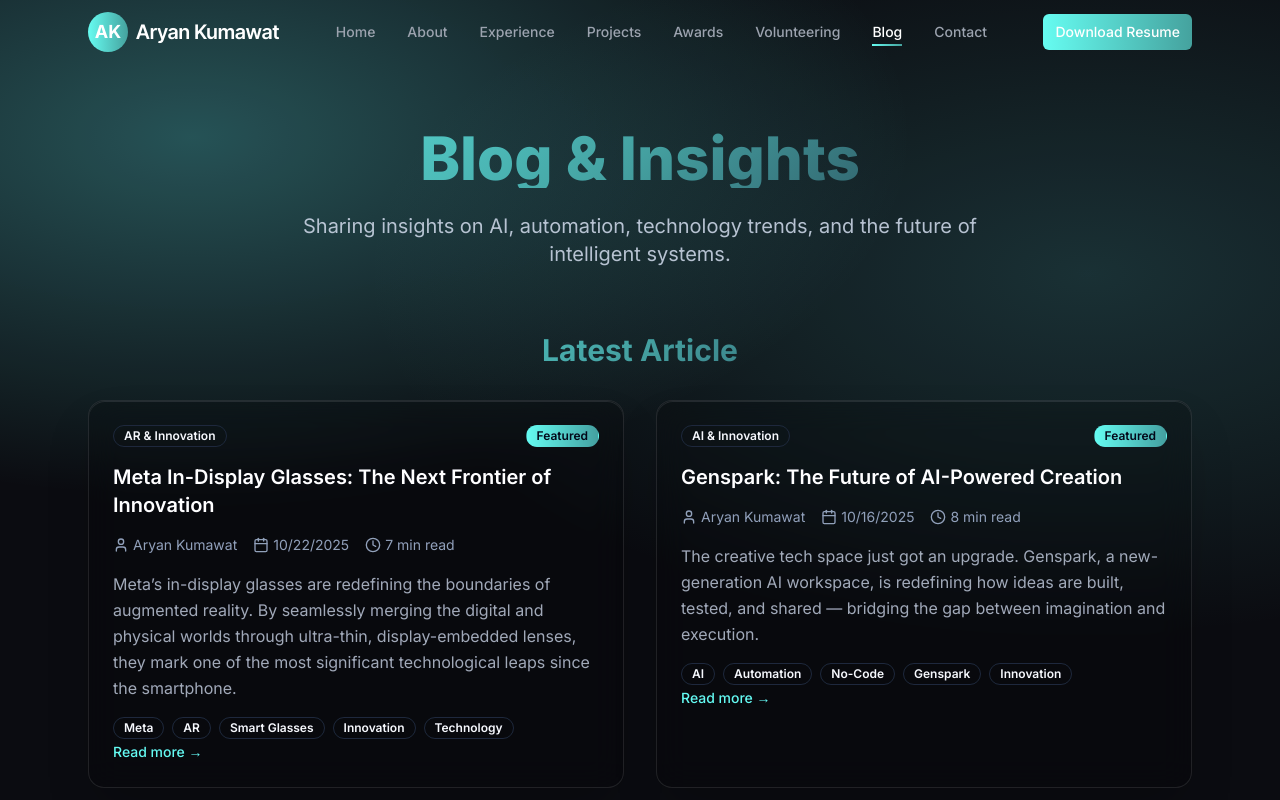
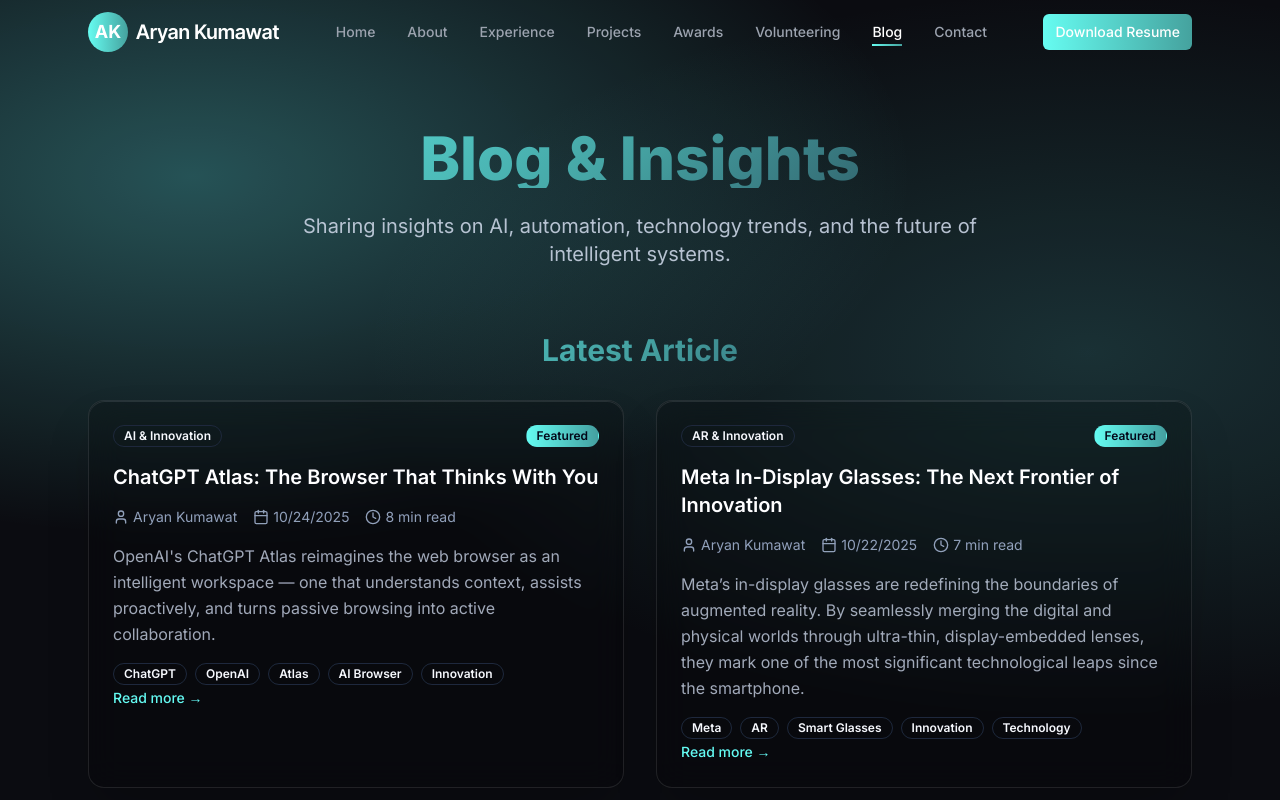
Before and after one commit to aryankumawat/Portfolio, a Next.js app: page /blog in a window 1280 px wide. Shown: the top 800 px of the page. Built offline with nearby package versions, Linux system fonts and the light colour scheme.

Commit message:
Add ChatGPT Atlas blog post: The Browser That Thinks With You

```diff
--- a/src/app/blog/[slug]/page.tsx
+++ b/src/app/blog/[slug]/page.tsx
@@ -11,6 +11,73 @@
 
 // Blog post data - in a real app, this would come from a CMS or API
 const blogPosts = [
+  {
+    id: "chatgpt-atlas-browser-ai-future",
+    title: "ChatGPT Atlas: The Browser That Thinks With You",
+    excerpt: "OpenAI's ChatGPT Atlas reimagines the web browser as an intelligent workspace — one that understands context, assists proactively, and turns passive browsing into active collaboration.",
+    category: "AI & Innovation",
+    date: "24/10/2025",
+    readTime: "8 min read",
+    author: "Aryan Kumawat",
+    tags: ["ChatGPT", "OpenAI", "Atlas", "AI Browser", "Innovation"],
+    featured: true,
+    content: `The future of browsing just changed forever. OpenAI's **ChatGPT Atlas** isn't just another Chrome alternative — it's a complete reinvention of how we experience the internet. By merging the intelligence of ChatGPT directly into the browser itself, Atlas turns every tab into a collaborative space where AI works *with* you, not just *for* you.
+
+Unlike traditional browsers designed for navigation, Atlas is designed for **comprehension, creation, and action**. It understands the page you're on, remembers your context, and can even perform multi-step actions through Agent Mode — from researching and summarising to filling out forms and comparing data in real time.
+
+---
+
+## What Makes ChatGPT Atlas Revolutionary?
+
+**1. Chat at the Core — Not a Plugin**
+Atlas isn't about adding an AI sidebar to a normal browser; it's built from the ground up around ChatGPT. The assistant sits seamlessly alongside your browsing, allowing you to highlight text, ask questions, or generate summaries *without leaving the page*.
+
+**2. Agent Mode: From Answers to Actions**
+In Agent Mode, Atlas goes beyond passive responses. It can open tabs, navigate websites, extract information, and complete multi-step tasks autonomously — all while keeping you in control. Imagine asking, "Find flights under $400 from Sydney to Tokyo next month," and watching it work through booking pages for you.
+
+**3. Contextual Memory and Continuity**
+Atlas introduces **optional browser memory** — enabling ChatGPT to recall your past projects, preferences, or research threads. If you were comparing laptops yesterday, you can ask, "Show me the results from my last search," and pick up exactly where you left off.
+
+**4. A Familiar Yet Enhanced Experience**
+Built on Chromium, Atlas supports your existing extensions, shortcuts, and bookmarks — but with the added power of real-time AI. You can think of it as Chrome with a brain: everything you know, just *smarter*.
+
+**5. Privacy and Transparency First**
+OpenAI's design makes memory strictly opt-in. You can view, edit, or delete what ChatGPT remembers, and the browser clearly indicates when AI is assisting with content. The goal is empowerment, not surveillance.
+
+---
+
+## Why It's a Milestone for Innovation
+
+ChatGPT Atlas represents a philosophical shift in how we interact with the internet. The web, once a place to *search and click*, now becomes a space to *ask and act*. This marks the dawn of **conversational computing** — where your workflow is guided by natural dialogue rather than endless tabs and searches.
+
+**Impact Across Domains:**
+- **Research & Education:** Instantly summarise papers, compare theories, and generate study notes within the same window.
+- **Productivity & Writing:** Draft emails, generate code snippets, or rephrase content directly beside your workspace.
+- **Shopping & Reviews:** Ask Atlas to find the best laptops under your budget, compare specs, and summarise top reviews.
+- **Data Analysis:** Pull key metrics or summarise datasets from web dashboards with a single query.
+
+The result? Browsing becomes less about searching — and more about *thinking*.
+
+---
+
+## Challenges and Considerations
+
+Every revolution comes with trade-offs. While Atlas brings a new era of intelligent browsing, it raises important questions:
+- **Privacy:** Even with opt-in memory, users will need to stay aware of what data is stored and how it's used.
+- **Dependence on AI:** The convenience could make users overly reliant on AI judgment instead of verifying sources themselves.
+- **Early-stage Agent Mode:** As with any new automation feature, reliability and transparency will need refinement over time.
+
+Despite these hurdles, Atlas' launch demonstrates OpenAI's clear vision — to merge conversational AI, browsing, and task automation into a single fluid experience.
+
+---
+
+## The Bottom Line
+
+**ChatGPT Atlas is not just a browser — it's a companion for the modern web.** It redefines interaction by blending intelligence, context, and action into the very fabric of browsing. Whether you're researching a project, building a business, or just exploring ideas, Atlas turns the internet into a shared workspace between you and AI.
+
+This isn't the end of browsers — it's the beginning of **AI-native exploration**.
+With Atlas, you don't just surf the web — you *collaborate* with it.`
+  },
   {
     id: "genspark-future-ai-powered-creation",
     title: "Genspark: The Future of AI-Powered Creation",
--- a/src/app/blog/page.tsx
+++ b/src/app/blog/page.tsx
@@ -5,6 +5,73 @@
 import Link from "next/link";
 
 const blogPosts = [
+  {
+    id: "chatgpt-atlas-browser-ai-future",
+    title: "ChatGPT Atlas: The Browser That Thinks With You",
+    excerpt: "OpenAI's ChatGPT Atlas reimagines the web browser as an intelligent workspace — one that understands context, assists proactively, and turns passive browsing into active collaboration.",
+    category: "AI & Innovation",
+    date: "24/10/2025",
+    readTime: "8 min read",
+    author: "Aryan Kumawat",
+    tags: ["ChatGPT", "OpenAI", "Atlas", "AI Browser", "Innovation"],
+    featured: true,
+    content: `The future of browsing just changed forever. OpenAI's **ChatGPT Atlas** isn't just another Chrome alternative — it's a complete reinvention of how we experience the internet. By merging the intelligence of ChatGPT directly into the browser itself, Atlas turns every tab into a collaborative space where AI works *with* you, not just *for* you.
+
+Unlike traditional browsers designed for navigation, Atlas is designed for **comprehension, creation, and action**. It understands the page you're on, remembers your context, and can even perform multi-step actions through Agent Mode — from researching and summarising to filling out forms and comparing data in real time.
+
+---
+
+## What Makes ChatGPT Atlas Revolutionary?
+
+**1. Chat at the Core — Not a Plugin**
+Atlas isn't about adding an AI sidebar to a normal browser; it's built from the ground up around ChatGPT. The assistant sits seamlessly alongside your browsing, allowing you to highlight text, ask questions, or generate summaries *without leaving the page*.
+
+**2. Agent Mode: From Answers to Actions**
+In Agent Mode, Atlas goes beyond passive responses. It can open tabs, navigate websites, extract information, and complete multi-step tasks autonomously — all while keeping you in control. Imagine asking, "Find flights under $400 from Sydney to Tokyo next month," and watching it work through booking pages for you.
+
+**3. Contextual Memory and Continuity**
+Atlas introduces **optional browser memory** — enabling ChatGPT to recall your past projects, preferences, or research threads. If you were comparing laptops yesterday, you can ask, "Show me the results from my last search," and pick up exactly where you left off.
+
+**4. A Familiar Yet Enhanced Experience**
+Built on Chromium, Atlas supports your existing extensions, shortcuts, and bookmarks — but with the added power of real-time AI. You can think of it as Chrome with a brain: everything you know, just *smarter*.
+
+**5. Privacy and Transparency First**
+OpenAI's design makes memory strictly opt-in. You can view, edit, or delete what ChatGPT remembers, and the browser clearly indicates when AI is assisting with content. The goal is empowerment, not surveillance.
+
+---
+
+## Why It's a Milestone for Innovation
+
+ChatGPT Atlas represents a philosophical shift in how we interact with the internet. The web, once a place to *search and click*, now becomes a space to *ask and act*. This marks the dawn of **conversational computing** — where your workflow is guided by natural dialogue rather than endless tabs and searches.
+
+**Impact Across Domains:**
+- **Research & Education:** Instantly summarise papers, compare theories, and generate study notes within the same window.
+- **Productivity & Writing:** Draft emails, generate code snippets, or rephrase content directly beside your workspace.
+- **Shopping & Reviews:** Ask Atlas to find the best laptops under your budget, compare specs, and summarise top reviews.
+- **Data Analysis:** Pull key metrics or summarise datasets from web dashboards with a single query.
+
+The result? Browsing becomes less about searching — and more about *thinking*.
+
+---
+
+## Challenges and Considerations
+
+Every revolution comes with trade-offs. While Atlas brings a new era of intelligent browsing, it raises important questions:
+- **Privacy:** Even with opt-in memory, users will need to stay aware of what data is stored and how it's used.
+- **Dependence on AI:** The convenience could make users overly reliant on AI judgment instead of verifying sources themselves.
+- **Early-stage Agent Mode:** As with any new automation feature, reliability and transparency will need refinement over time.
+
+Despite these hurdles, Atlas' launch demonstrates OpenAI's clear vision — to merge conversational AI, browsing, and task automation into a single fluid experience.
+
+---
+
+## The Bottom Line
+
+**ChatGPT Atlas is not just a browser — it's a companion for the modern web.** It redefines interaction by blending intelligence, context, and action into the very fabric of browsing. Whether you're researching a project, building a business, or just exploring ideas, Atlas turns the internet into a shared workspace between you and AI.
+
+This isn't the end of browsers — it's the beginning of **AI-native exploration**.
+With Atlas, you don't just surf the web — you *collaborate* with it.`
+  },
   {
     id: "genspark-future-ai-powered-creation",
     title: "Genspark: The Future of AI-Powered Creation",
```
